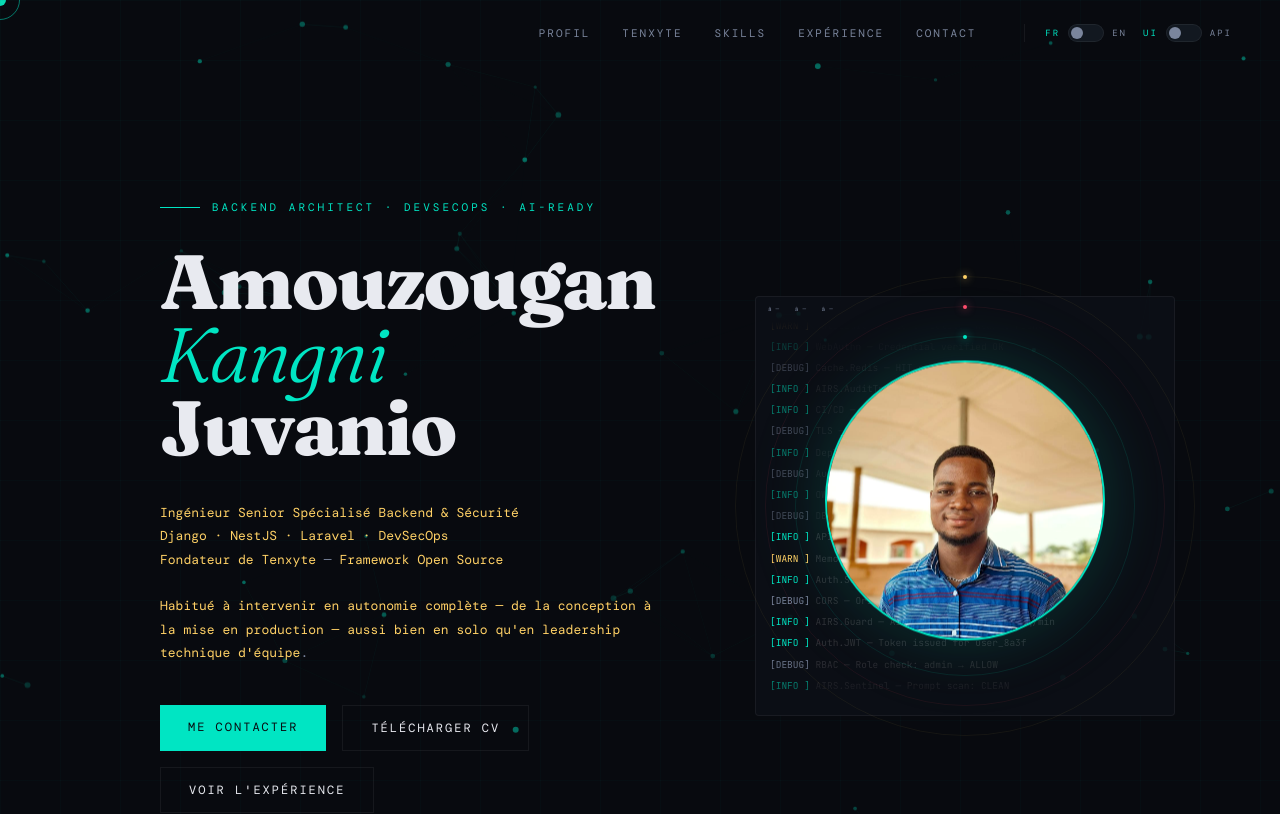
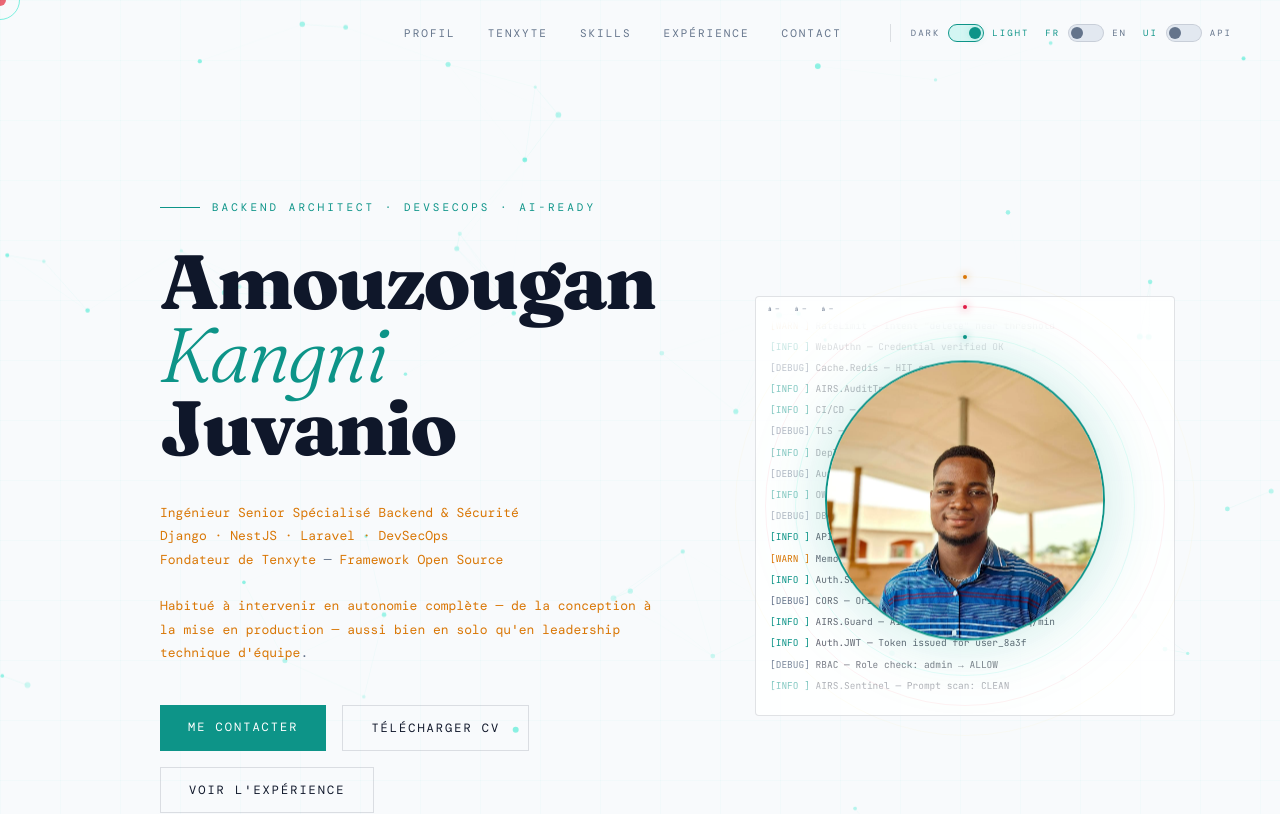
Before and after one commit to boboPrem1/in-juvanio, a React (Vite) app: page / in a window 1280 px wide. Shown: the top 814 px of the page. Built offline with nearby package versions, Linux system fonts and the light colour scheme; a web font is replaced by a local one.

Commit message:
Added dark and light mode to the site

```diff
--- a/src/App.jsx
+++ b/src/App.jsx
@@ -15,6 +15,10 @@ import DecryptedText from './components/DecryptedText';
 function App() {
   const [apiMode, setApiMode] = useState(false);
   const [language, setLanguage] = useState('fr'); // 'fr' ou 'en'
+  const [theme, setTheme] = useState(() => {
+    const hour = new Date().getHours();
+    return (hour >= 18 || hour < 8) ? 'dark' : 'light';
+  });
 
   const toggleApiMode = () => {
     setApiMode(!apiMode);
@@ -23,6 +27,18 @@ function App() {
   const toggleLanguage = () => {
     setLanguage(language === 'fr' ? 'en' : 'fr');
   };
+
+  const toggleTheme = () => {
+    setTheme(theme === 'dark' ? 'light' : 'dark');
+  };
+
+  useEffect(() => {
+    if (theme === 'light') {
+      document.body.classList.add('light-mode');
+    } else {
+      document.body.classList.remove('light-mode');
+    }
+  }, [theme]);
 
   useEffect(() => {
     if (apiMode) {
@@ -46,7 +62,7 @@ function App() {
     <>
       <BootSequence />
       <CustomCursor />
-      <Navbar apiMode={apiMode} toggleApiMode={toggleApiMode} language={language} toggleLanguage={toggleLanguage} />
+      <Navbar apiMode={apiMode} toggleApiMode={toggleApiMode} language={language} toggleLanguage={toggleLanguage} theme={theme} toggleTheme={toggleTheme} />
 
       <ApiView apiMode={apiMode} />
 
--- a/src/components/Navbar.jsx
+++ b/src/components/Navbar.jsx
@@ -1,6 +1,6 @@
 import { useState } from 'react';
 
-export default function Navbar({ apiMode, toggleApiMode, language, toggleLanguage }) {
+export default function Navbar({ apiMode, toggleApiMode, language, toggleLanguage, theme, toggleTheme }) {
   const [isOpen, setIsOpen] = useState(false);
 
   const handleToggle = () => setIsOpen(!isOpen);
@@ -26,8 +26,22 @@ export default function Navbar({ apiMode, toggleApiMode, language, toggleLanguag
         <a href="#contact" onClick={closeNav}>Contact</a>
 
         <div className="nav-toggles">
+          {/* Theme Toggle */}
+          <div className="api-toggle" style={{ borderLeft: 'none', paddingLeft: 0, marginLeft: 0 }}>
+            <span className={`api-toggle-label ${theme === 'dark' ? 'active' : ''}`}>DARK</span>
+            <div
+              className={`api-toggle-switch ${theme === 'light' ? 'active' : ''}`}
+              role="switch"
+              aria-checked={theme === 'light'}
+              tabIndex="0"
+              onClick={toggleTheme}
+              onKeyDown={(e) => { if (e.key === 'Enter' || e.key === ' ') { e.preventDefault(); toggleTheme(); }}}
+            ></div>
+            <span className={`api-toggle-label ${theme === 'light' ? 'active' : ''}`}>LIGHT</span>
+          </div>
+
           {/* Language Toggle */}
-          <div className="api-toggle" style={{ borderLeft: 'none', paddingLeft: 0, marginLeft: 0 }}>
+          <div className="api-toggle">
             <span className={`api-toggle-label ${language === 'fr' ? 'active' : ''}`}>FR</span>
             <div
               className={`api-toggle-switch ${language === 'en' ? 'active' : ''}`}
--- a/src/index.css
+++ b/src/index.css
@@ -9,6 +9,40 @@
       --muted: #7a859c;
       --border: rgba(255, 255, 255, 0.06);
       --glow: rgba(0, 229, 195, 0.15);
+    }
+
+    body.light-mode {
+      --bg: #f8fafc;
+      --surface: #ffffff;
+      --surface2: #e2e8f0;
+      --accent: #0d9488;
+      --accent2: #e11d48;
+      --accent3: #d97706;
+      --text: #0f172a;
+      --muted: #64748b;
+      --border: rgba(15, 23, 42, 0.12);
+      --glow: rgba(13, 148, 136, 0.2);
+    }
+
+    body.light-mode::before {
+      opacity: 0.02;
+      filter: invert(1);
+    }
+
+    body.light-mode .hero-terminal-bg {
+      background: rgba(255, 255, 255, 0.85);
+    }
+
+    body.light-mode .terminal-scroll {
+      color: rgba(15, 23, 42, 0.65);
+    }
+
+    body.light-mode .btn-primary {
+      color: #ffffff;
+    }
+
+    body.light-mode .api-json .json-bool {
+      color: #9333ea;
     }
 
     *,
```
